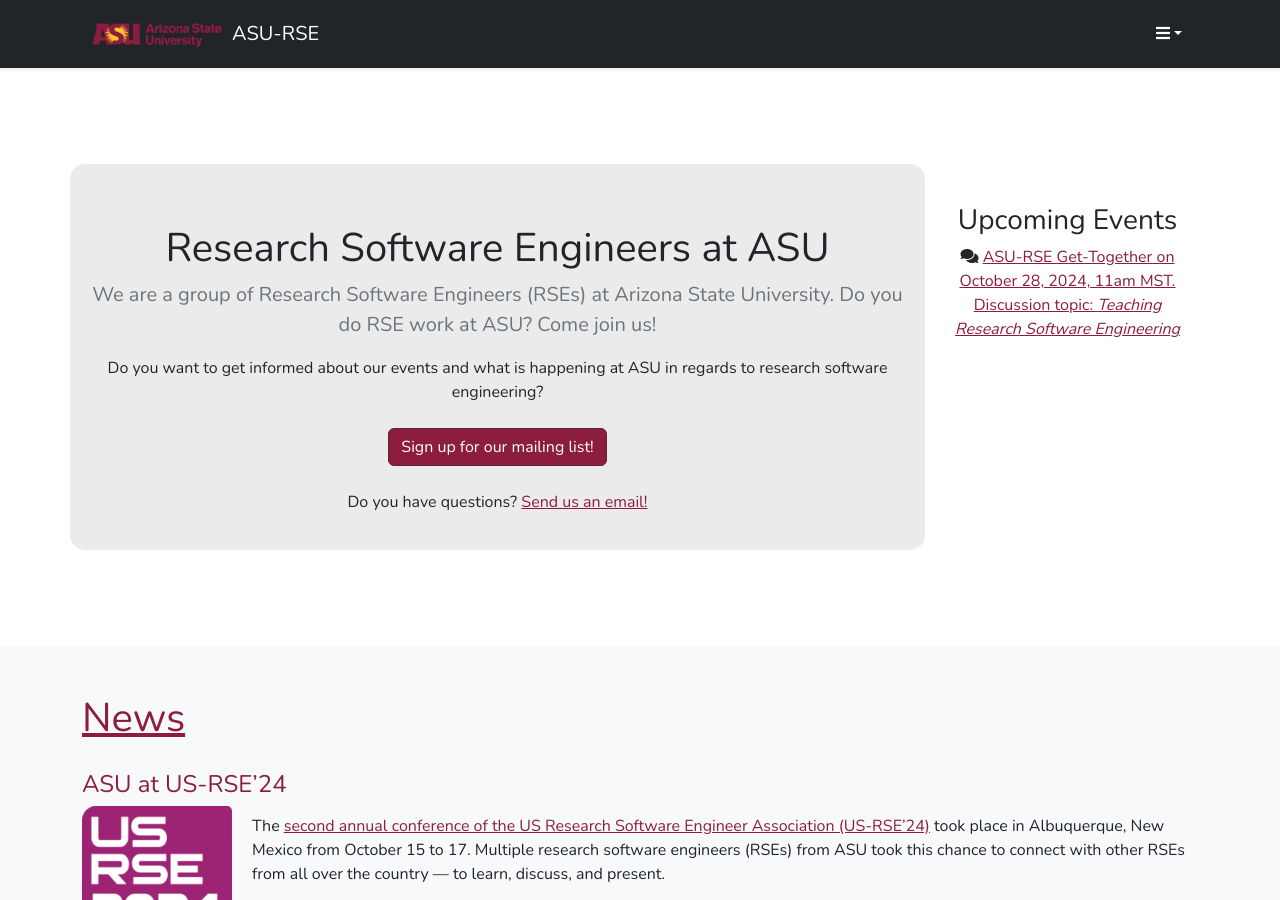
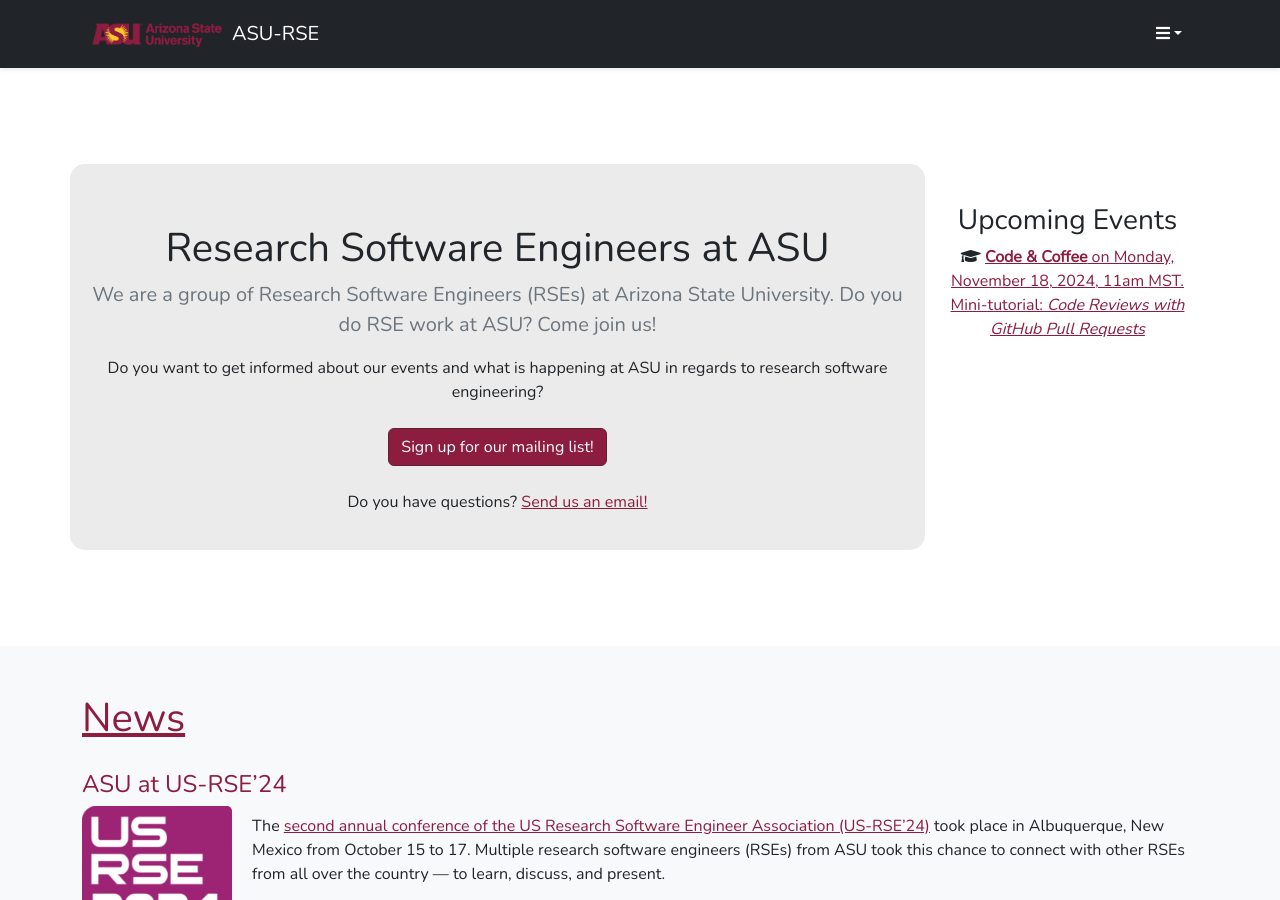
Before and after one commit to rse-asu/rse-asu.github.io, a Jekyll site: the page built from index.markdown, in a window 1280 px wide and 900 px high. Built offline with Jekyll 4.4.1, drawn with Linux system fonts in a browser that asks for light colours; nearby versions of some CDN libraries.

Commit message:
Added November Code&Coffee topic

```diff
--- a/code-coffee.html
+++ b/code-coffee.html
@@ -24,7 +24,7 @@
                 </p>
                 <h4 style="padding-top: 20px">
                     Mini-tutorial for this month: <br>
-                    <i>tbd</i>
+                    <i>How to do a code review with a GitHub pull request.</i>
                 </h4>
                 <p>
 
--- a/index.markdown
+++ b/index.markdown
@@ -20,15 +20,16 @@
 
       <div class="col-lg-3 col-md-8 mx-auto" style="padding: 20px; padding-top: 40px">
       <h3>Upcoming Events</h3>
-      <!--<p>
-        <i class="fas fa-graduation-cap"></i> <a href="{{ "/code-coffee" }}"><b>Code & Coffee</b> on Monday, October 21, 2024, 11am MST. Mini-tutorial: <i>Issue Tracking with GitHub</i></a>
+      <p>
+        <i class="fas fa-graduation-cap"></i> <a href="{{ "/code-coffee" }}"><b>Code & Coffee</b> on Monday, November 18, 2024, 11am MST. Mini-tutorial: <i>Code Reviews with GitHub Pull Requests</i></a>
+      </p>
+      <!--
+      <p>
+       <i class="fas fa-bullhorn"></i> <a href="{{ "event/2024/07/09/raming-talk.html" }}"><b>ASU-RSE Seminar Series with Dr. Wren Raming</b> on Thursday, September 19, 2024, 11am MST.</a>
       </p>
       <p>
-       <i class="fas fa-bullhorn"></i> <a href="{{ "event/2024/07/09/raming-talk.html" }}"><b>ASU-RSE Seminar Series with Dr. Wren Raming</b> on Thursday, September 19, 2024, 11am MST.</a>
+        <i class="fas fa-comments"></i> <a href="{{ "/get-together" }}">ASU-RSE Get-Together on October 28, 2024, 11am MST. Discussion topic: <i>Teaching Research Software Engineering</i></a>
       </p>-->
-      <p>
-        <i class="fas fa-comments"></i> <a href="{{ "/get-together" }}">ASU-RSE Get-Together on October 28, 2024, 11am MST. Discussion topic: <i>Teaching Research Software Engineering</i></a>
-      </p>
       </div>
     </div>
 
```
